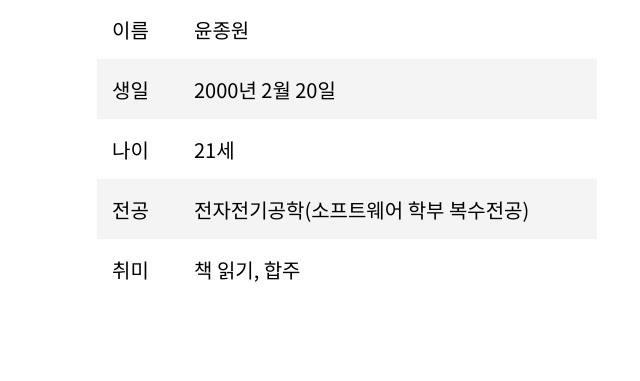
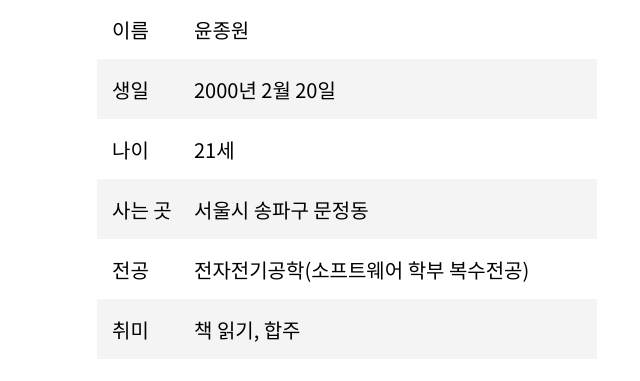
Before and after one commit to 8th-caulion/JongwonyounIntroduce, a Django app: template Project/profileApp/templates/profile.html in a window 1280 px wide. Shown: the part 249-630 px from the top of the page, without its empty margins (198-838 px from the left). Run offline with Django 3.2, Linux system fonts and the light colour scheme; the template is opened without the code that fills it, so the values that code supplies are empty; some libraries are stand-ins or nearby versions.

Commit message:
프로필 사는 곳 추가

```diff
--- a/Project/profileApp/templates/profile.html
+++ b/Project/profileApp/templates/profile.html
@@ -20,6 +20,10 @@
             <td>21세</td>
         </tr>
         <tr>
+            <td>사는 곳</td>
+            <td>서울시 송파구 문정동</td>
+        </tr>
+        <tr>
             <td>전공</td>
             <td>전자전기공학(소프트웨어 학부 복수전공)</td>
         </tr>
```
